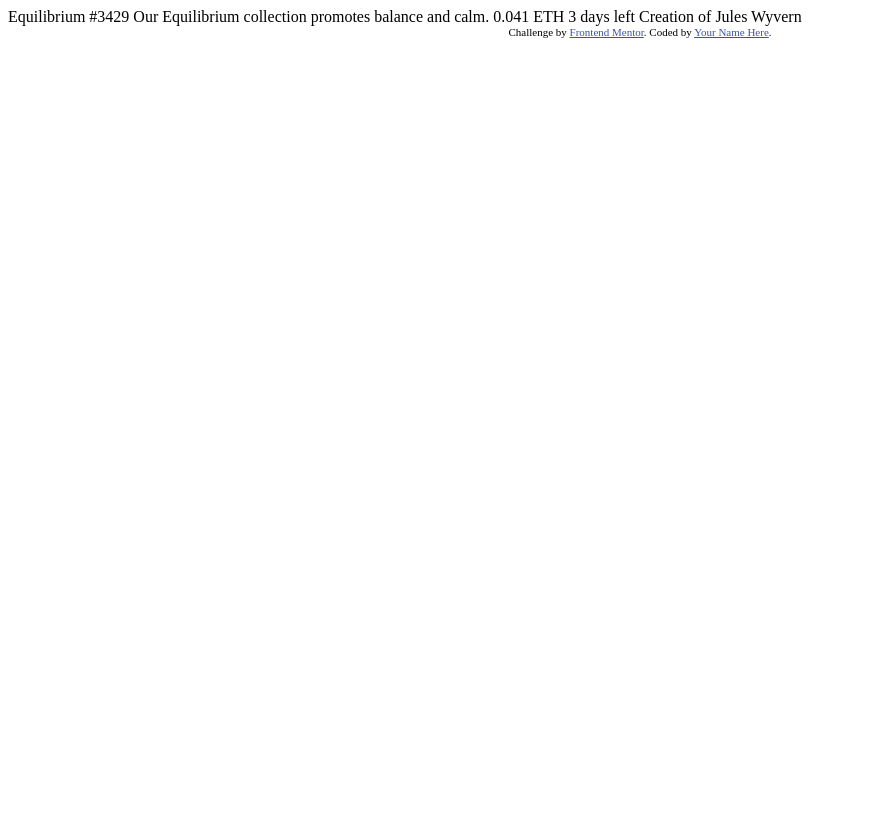
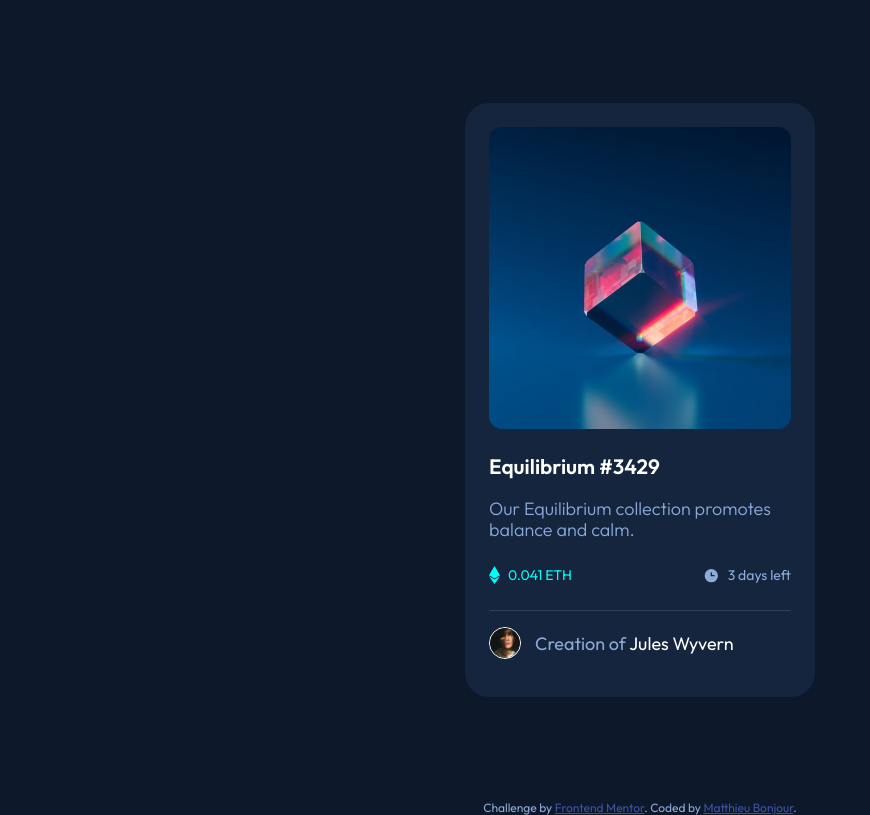
Before and after one commit to Matthieu83600/nft-preview-card, a plain HTML site: page index.html in a window 1280 px wide. Shown: the whole page, without its empty margins (0-870 px from the left). Drawn offline with Linux system fonts and the light colour scheme.

Commit message:
feat: nft preview card

```diff
--- a/index.html
+++ b/index.html
@@ -1,33 +1,47 @@
 <!DOCTYPE html>
 <html lang="en">
   <head>
-  <meta charset="UTF-8">
-  <meta name="viewport" content="width=device-width, initial-scale=1.0"> <!-- displays site properly based on user's device -->
-
-  <link rel="icon" type="image/png" sizes="32x32" href="./images/favicon-32x32.png">
-
+    <meta charset="UTF-8" />
+    <meta name="viewport" content="width=device-width, initial-scale=1.0" />
+    <!-- displays site properly based on user's device -->
+    <link rel="icon" type="image/png" sizes="32x32" href="./images/favicon-32x32.png" />
+    <link rel="stylesheet" href="style.css" />
+    <link rel="preconnect" href="https://fonts.googleapis.com" />
+    <link rel="preconnect" href="https://fonts.gstatic.com" crossorigin />
+    <link href="https://fonts.googleapis.com/css2?family=Outfit:wght@100..900&display=swap" rel="stylesheet" />
     <title>Frontend Mentor | NFT preview card component</title>
-
-  <!-- Feel free to remove these styles or customise in your own stylesheet 👍 -->
-  <style>
-    .attribution { font-size: 11px; text-align: center; }
-    .attribution a { color: hsl(228, 45%, 44%); }
-  </style>
   </head>
   <body>
-
-  Equilibrium #3429
-
-  Our Equilibrium collection promotes balance and calm.
-
-  0.041 ETH
-  3 days left
-
-  Creation of Jules Wyvern
-
-  <div class="attribution">
-    Challenge by <a href="https://www.frontendmentor.io?ref=challenge" target="_blank">Frontend Mentor</a>.
-    Coded by <a href="#">Your Name Here</a>.
+    <main class="container">
+      <div class="card">
+        <div class="card__header">
+          <img src="./images/image-equilibrium.jpg" alt="" class="card__header-image" width="604" height="604" />
+          <img src="./images/icon-view.svg" alt="" class="card__header-icon" width="48" height="48" />
         </div>
+        <div class="card__content">
+          <h1 class="card__content-title">Equilibrium #3429</h1>
+          <p class="card__content-description">Our Equilibrium collection promotes balance and calm.</p>
+          <div class="card__content-informations">
+            <div class="card__content-informations-ethereum">
+              <img src="./images/icon-ethereum.svg" alt="" width="11" height="18" />
+              <p>0.041 ETH</p>
+            </div>
+            <div class="card__content-informations-time">
+              <img src="./images/icon-clock.svg" alt="" />
+              <p>3 days left</p>
+            </div>
+          </div>
+          <div class="card__content-demarcation"></div>
+          <div class="card__content-author">
+            <img src="./images/image-avatar.png" alt="" width="132" height="132" />
+            <p>Creation of <span>Jules Wyvern</span></p>
+          </div>
+        </div>
+      </div>
+    </main>
+    <footer class="attribution">
+      Challenge by <a href="https://www.frontendmentor.io?ref=challenge" target="_blank">Frontend Mentor</a>. Coded by
+      <a href="https://matthieubonjour.dev" target="_blank">Matthieu Bonjour</a>.
+    </footer>
   </body>
 </html>
--- /dev/null
+++ b/style.css
@@ -0,0 +1,145 @@
+:root {
+  /* Colors */
+  --soft-blue: hsl(215, 51%, 70%);
+  --cyan: hsl(178, 100%, 50%);
+  --bg-darkblue: hsl(217, 54%, 11%);
+  --bgCard-darkblue: hsl(216, 50%, 16%);
+  --line-darkblue: hsl(215, 32%, 27%);
+  --white: hsl(0, 0%, 100%);
+  /* Typography */
+  --fontFamily: "Outfit", sans-serif;
+  --fs-18: 1.125rem;
+}
+/* Reset */
+*,
+::after,
+::before {
+  box-sizing: border-box;
+  margin: 0;
+  padding: 0;
+}
+/* Globales */
+body {
+  background-color: var(--bg-darkblue);
+  font-family: var(--fontFamily);
+  font-size: var(--fs-18);
+  color: var(--soft-blue);
+}
+.container {
+  display: grid;
+  place-items: center;
+  min-height: 100vh;
+}
+.card {
+  display: flex;
+  flex-direction: column;
+  gap: 1.5rem;
+  padding: 1.5rem 1.5rem 2.4rem 1.5rem;
+  border-radius: 1.5rem;
+  background-color: var(--bgCard-darkblue);
+  max-width: 21.875rem;
+}
+.card__header {
+  position: relative;
+  cursor: pointer;
+  height: 18.875rem;
+  width: 100%;
+}
+.card__header::after {
+  content: "";
+  position: absolute;
+  top: 0;
+  left: 0;
+  width: 100%;
+  height: 100%;
+  border-radius: 0.8rem;
+  z-index: 1;
+  background: rgba(0, 255, 247, 0);
+  transition: all 0.3s ease-in-out;
+}
+.card__header:hover::after {
+  background: rgba(0, 255, 247, 0.6);
+}
+.card__header-image {
+  width: 100%;
+  height: 100%;
+  display: block;
+  border-radius: 0.8rem;
+  cursor: pointer;
+}
+.card__header-icon {
+  position: absolute;
+  top: 50%;
+  left: 50%;
+  transform: translate(-50%, -50%);
+  z-index: 2;
+  opacity: 0;
+  transition: all 0.3s ease-in-out;
+}
+.card__header:hover .card__header-icon {
+  opacity: 1;
+}
+.card__content {
+  display: flex;
+  flex-direction: column;
+}
+.card__content-title {
+  color: var(--white);
+  font-size: 1.3rem;
+  font-weight: 600;
+  margin-bottom: 1.2rem;
+}
+.card__content-title:hover {
+  color: var(--cyan);
+  cursor: pointer;
+}
+.card__content-description {
+  color: var(--soft-blue);
+  line-height: 1.2;
+  font-weight: 300;
+  margin-bottom: 1.6rem;
+}
+.card__content-informations {
+  display: flex;
+  justify-content: space-between;
+  margin-bottom: 1.6rem;
+  font-size: 0.875rem;
+}
+.card__content-informations-ethereum,
+.card__content-informations-time {
+  display: flex;
+  gap: 0.5rem;
+  align-items: center;
+}
+.card__content-informations-ethereum {
+  color: var(--cyan);
+}
+.card__content-demarcation {
+  border-top: 1px solid var(--line-darkblue);
+  margin-bottom: 1rem;
+}
+.card__content-author {
+  display: flex;
+  align-items: center;
+  gap: 0.875rem;
+}
+.card__content-author img {
+  width: 2rem;
+  height: 2rem;
+  border-radius: 50%;
+  border: 1px solid var(--white);
+}
+.card__content-author span {
+  color: var(--white);
+}
+.card__content-author span:hover {
+  color: var(--cyan);
+  cursor: pointer;
+}
+.attribution {
+  font-size: 12px;
+  text-align: center;
+}
+.attribution a {
+  color: hsl(228, 45%, 44%);
+}
```
Lines whose indentation alone changed are shown as unchanged.
